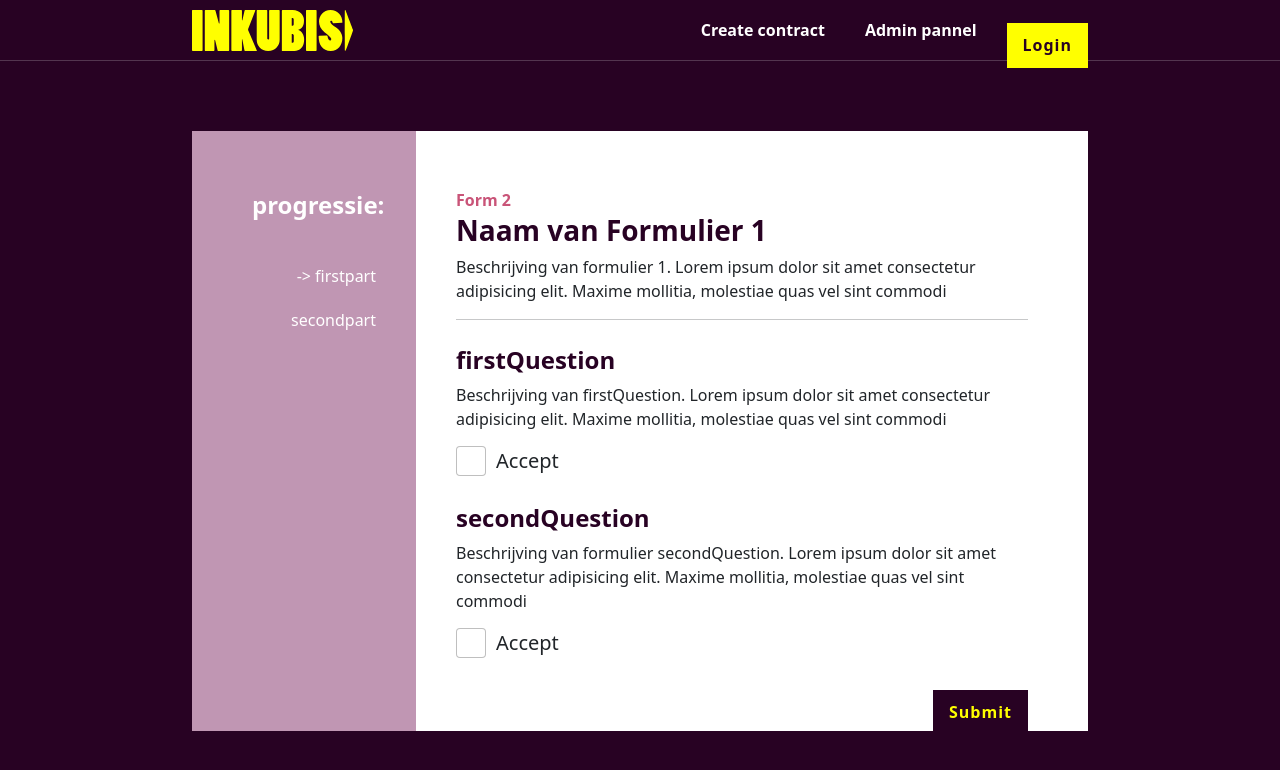
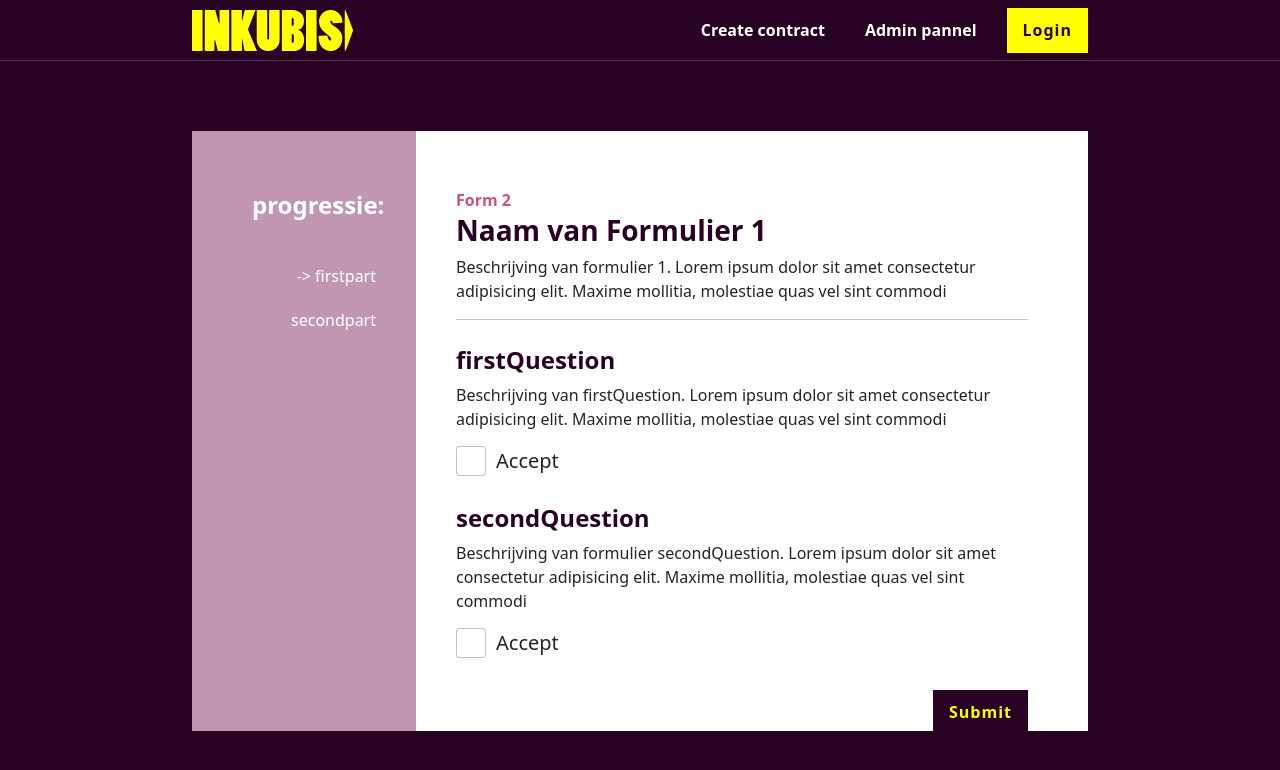
Before and after one commit to kevinvgils/Inkubis-app-frontend, an Angular app: page /contract/firstpart in a window 1280 px wide. Shown: the top 770 px of the page. Built offline with nearby package versions, Linux system fonts and the light colour scheme.

Commit message:
Styling mistake fix

```diff
--- a/src/app/contract/contract.component.css
+++ b/src/app/contract/contract.component.css
@@ -55,7 +55,7 @@ p a{
             justify-content: space-between;
             margin-top: 15px;
           }
-          ::ng-deep button{
+          ::ng-deep .formMainContent button{
             margin-top: 30px;
             margin-left: auto;
             float: right;
```
